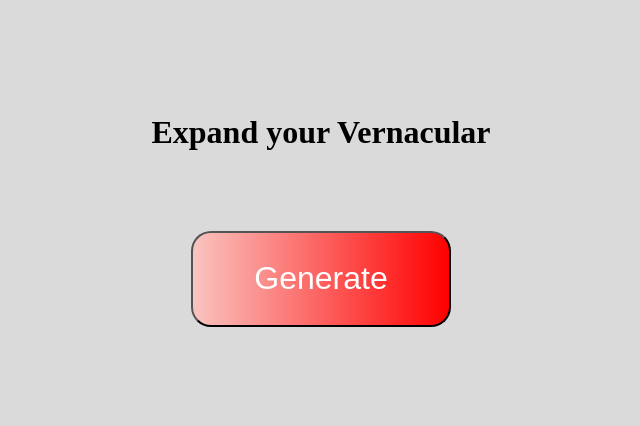
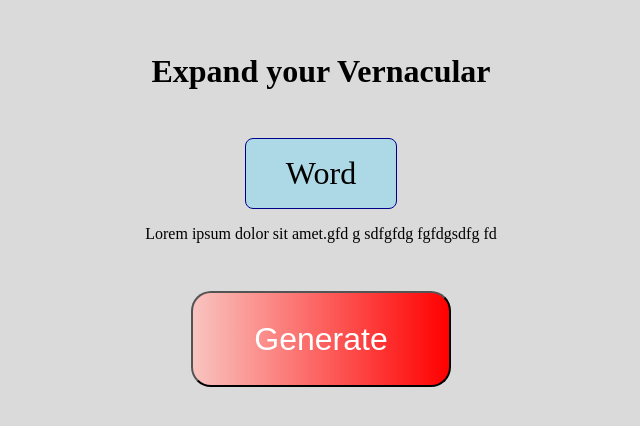
Before and after one commit to Urstupidsammy/Expand-Your-Vernacular, a plain HTML site: page index.html in a window 1280 px wide. Shown: the part 180-606 px from the top of the page, without its empty margins (319-959 px from the left). Drawn offline with Linux system fonts and the light colour scheme.

Commit message:
made the app work

```diff
--- a/assets/css/style.css
+++ b/assets/css/style.css
@@ -18,6 +18,14 @@ main {
 h1 {
   font-weight: bold;
   margin: 2rem;
+}
+
+#generted-word {
+  background-color: lightblue;
+  padding: 1rem 2.5rem;
+  border-radius: 8px;
+  border: 1px solid darkblue;
+  font-size: 2rem;
 }
 
 #generate {
--- a/assets/js/script.js
+++ b/assets/js/script.js
@@ -1,5 +1,8 @@
 var randomWordApi = 'https://random-word-api.herokuapp.com/word'
 var generate = document.getElementById("generate");
+
+const wordBox = document.getElementById("generted-word");
+const definitionBox = document.getElementById("definitionBox")
 
 function generateWord() {
     fetch(randomWordApi)
@@ -14,11 +17,21 @@ function getWordDetails(word) {
     fetch('https://api.dictionaryapi.dev/api/v2/entries/en/' + word)
         .then(response => response.json())
         .then(response => {
-            console.log(response)
             if (response.title) {
                 console.error("No definition found")
                 generateWord();
+                return;
             }
+            // Store the definition
+            let definition = response[0].meanings[0].definitions[0].definition
+
+            // Change the word on the page
+            wordBox.textContent = word;
+            // Change the definition on the page
+            definitionBox.textContent = definition;
+
+
+
         })
         .catch(function (err) {
             console.error("No definition found", err)
--- a/index.html
+++ b/index.html
@@ -12,6 +12,9 @@
     <main class="box">
       <h1>Expand your Vernacular</h1>
 
+      <div id="generted-word">Word</div>
+      <p id="definitionBox">Lorem ipsum dolor sit amet.gfd g sdfgfdg  fgfdgsdfg fd</p>
+
       <div class="container" id="randomWord">
         <button id="generate">Generate</button>
       </div>
```
